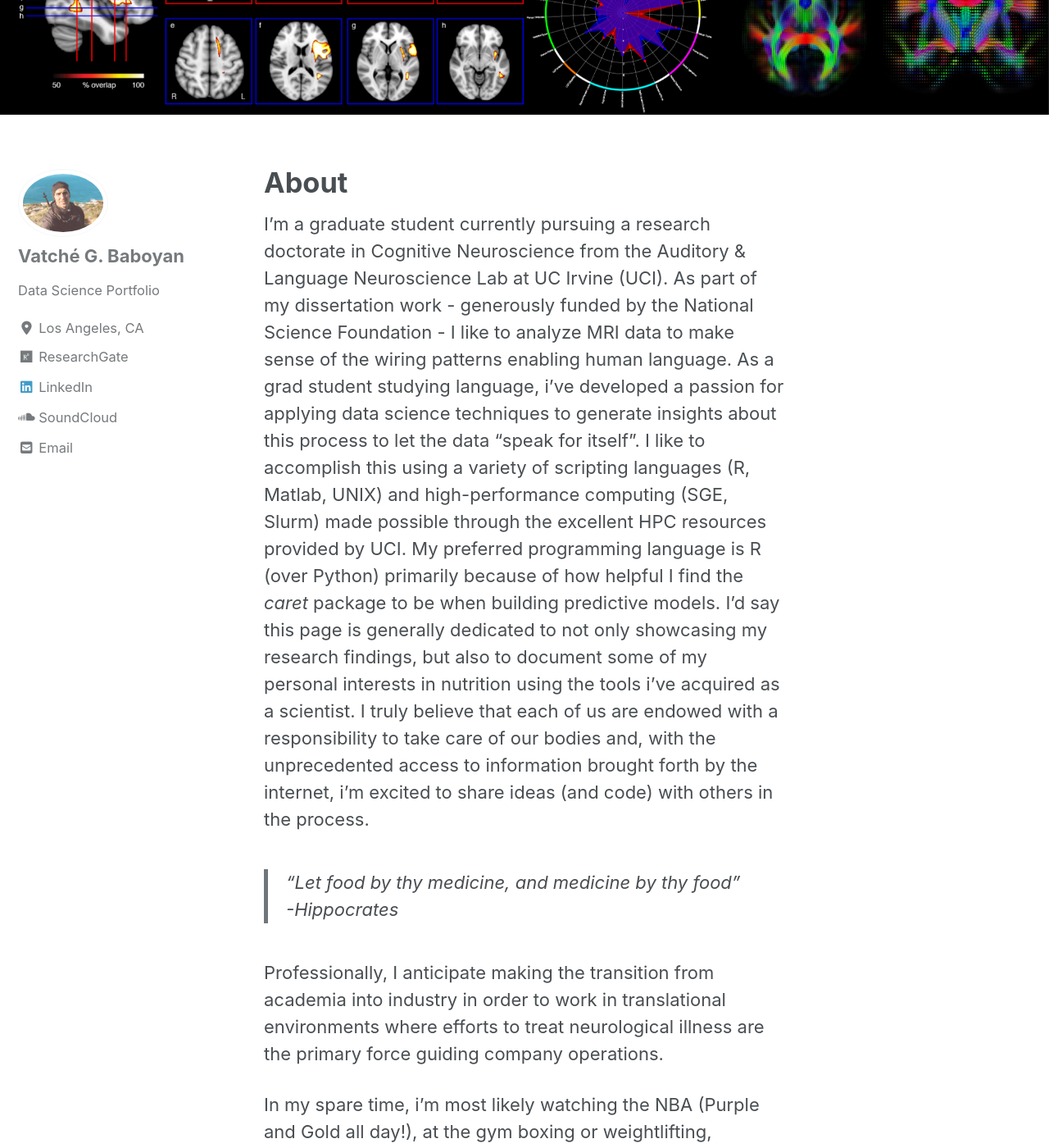
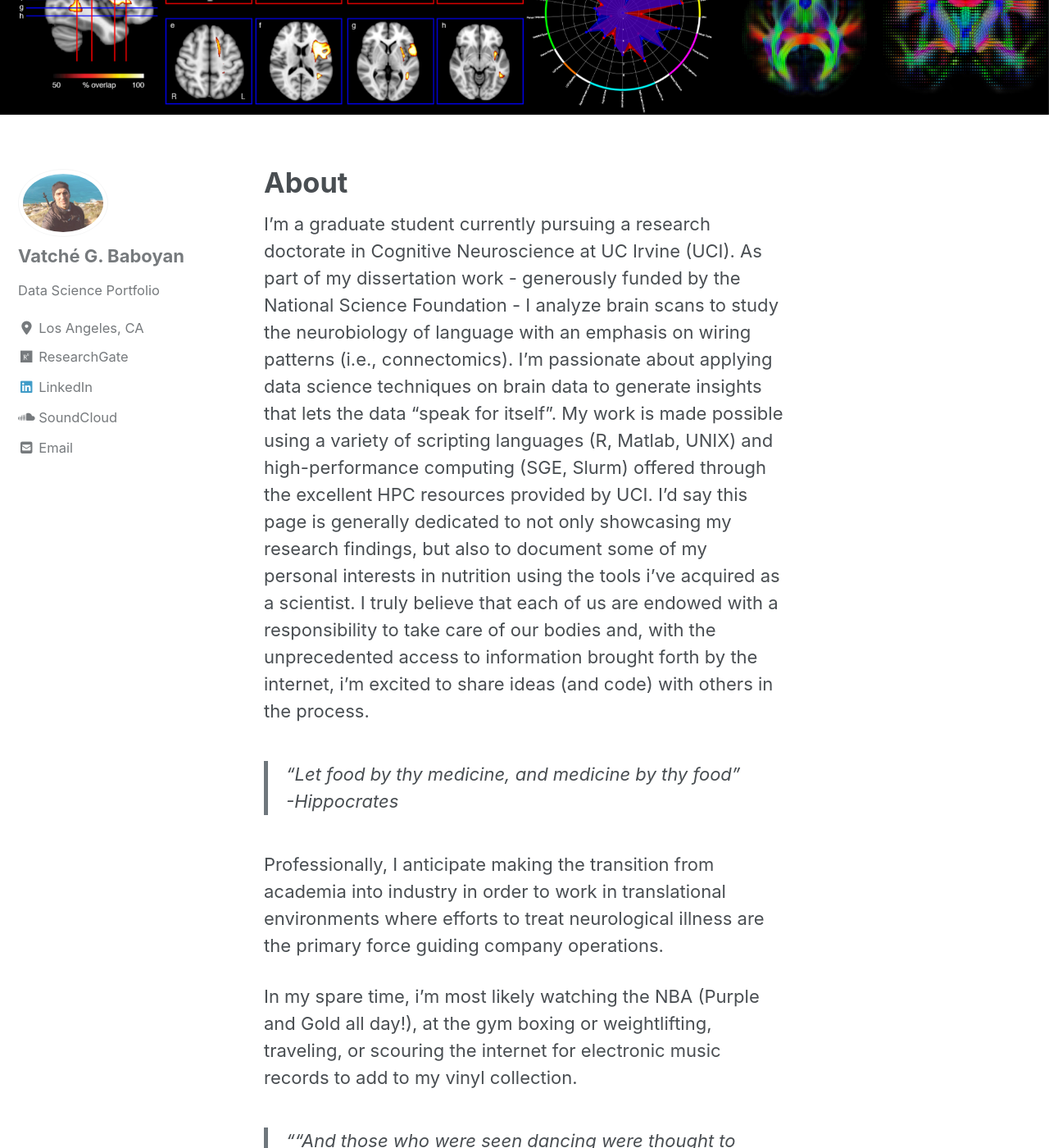
Before and after one commit to vbaboyan/vbaboyan.github.io, a Jekyll site: the page built from _pages/about.md, in a window 1280 px wide and 1400 px high, scrolled down 202 px. Shown: the whole window at 82% size. Built offline with Jekyll 4.4.1, drawn with Linux system fonts in a browser that asks for light colours; cached includes are drawn as plain includes; nearby versions of some CDN libraries; some of the changed text lies outside the part shown.

Commit message:
website edits

```diff
--- a/_pages/about.md
+++ b/_pages/about.md
@@ -3,7 +3,7 @@
 permalink: /about/
 ---
 
-I'm a graduate student currently pursuing a research doctorate in Cognitive Neuroscience from the Auditory & Language Neuroscience Lab at UC Irvine (UCI). As part of my dissertation work - generously funded by the National Science Foundation - I like to analyze MRI data to make sense of the wiring patterns enabling human language. As a grad student studying language, i've developed a passion for applying data science techniques to generate insights about this process to let the data "speak for itself". I like to accomplish this using a variety of scripting languages (R, Matlab, UNIX) and high-performance computing (SGE, Slurm) made possible through the excellent HPC resources provided by UCI. My preferred programming language is R (over Python) primarily because of how helpful I find the *caret* package to be when building predictive models. I'd say this page is generally dedicated to not only showcasing my research findings, but also to document some of my personal interests in nutrition using the tools i've acquired as a scientist. I truly believe that each of us are endowed with a responsibility to take care of our bodies and, with the unprecedented access to information brought forth by the internet, i'm excited to share ideas (and code) with others in the process.
+I'm a graduate student currently pursuing a research doctorate in Cognitive Neuroscience at UC Irvine (UCI). As part of my dissertation work - generously funded by the National Science Foundation - I analyze brain scans to study the neurobiology of language with an emphasis on wiring patterns (i.e., connectomics). I'm passionate about applying data science techniques on brain data to generate insights that lets the data "speak for itself". My work is made possible using a variety of scripting languages (R, Matlab, UNIX) and high-performance computing (SGE, Slurm) offered through the excellent HPC resources provided by UCI. I'd say this page is generally dedicated to not only showcasing my research findings, but also to document some of my personal interests in nutrition using the tools i've acquired as a scientist. I truly believe that each of us are endowed with a responsibility to take care of our bodies and, with the unprecedented access to information brought forth by the internet, i'm excited to share ideas (and code) with others in the process.
 
 >"Let food by thy medicine, and medicine by thy food" -Hippocrates
 
@@ -11,4 +11,7 @@
 
 In my spare time, i'm most likely watching the NBA (Purple and Gold all day!), at the gym boxing or weightlifting, traveling, or scouring the internet for electronic music records to add to my vinyl collection.
 
+>"“And those who were seen dancing were thought to be insane by those who could not hear the music.” - Friedrich Nietzsche
+
+
 Thanks for visiting my page and feel free to get in contact with me through any of the links provided.
```
